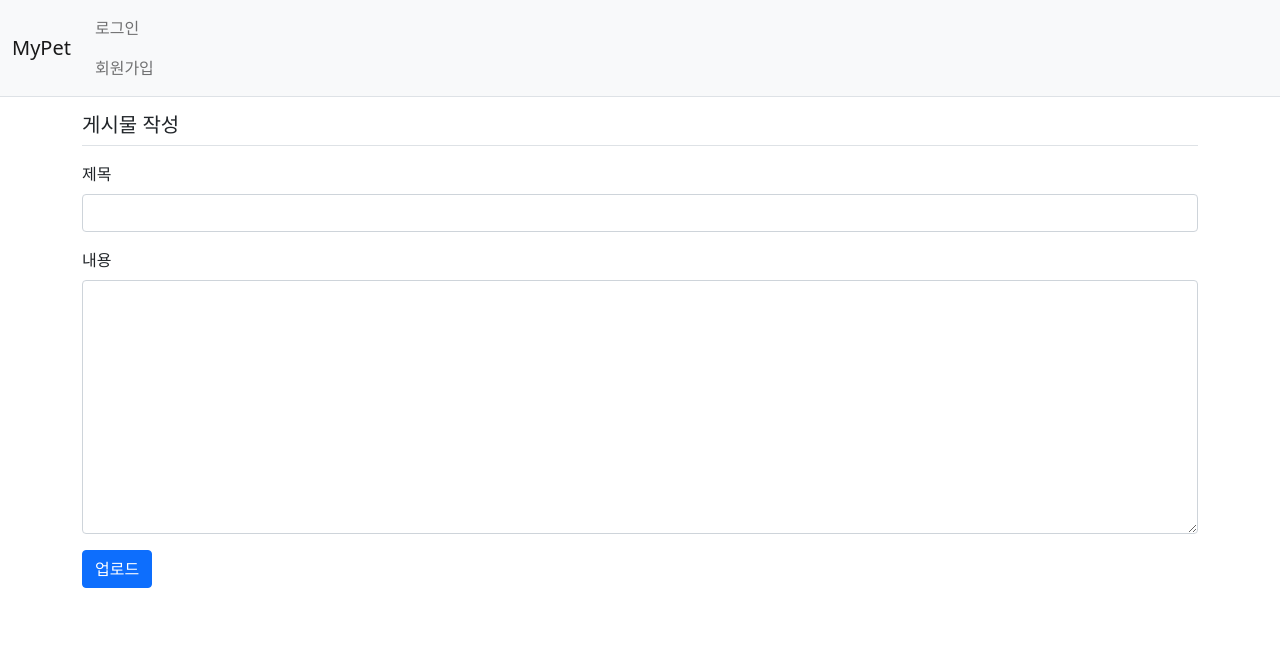
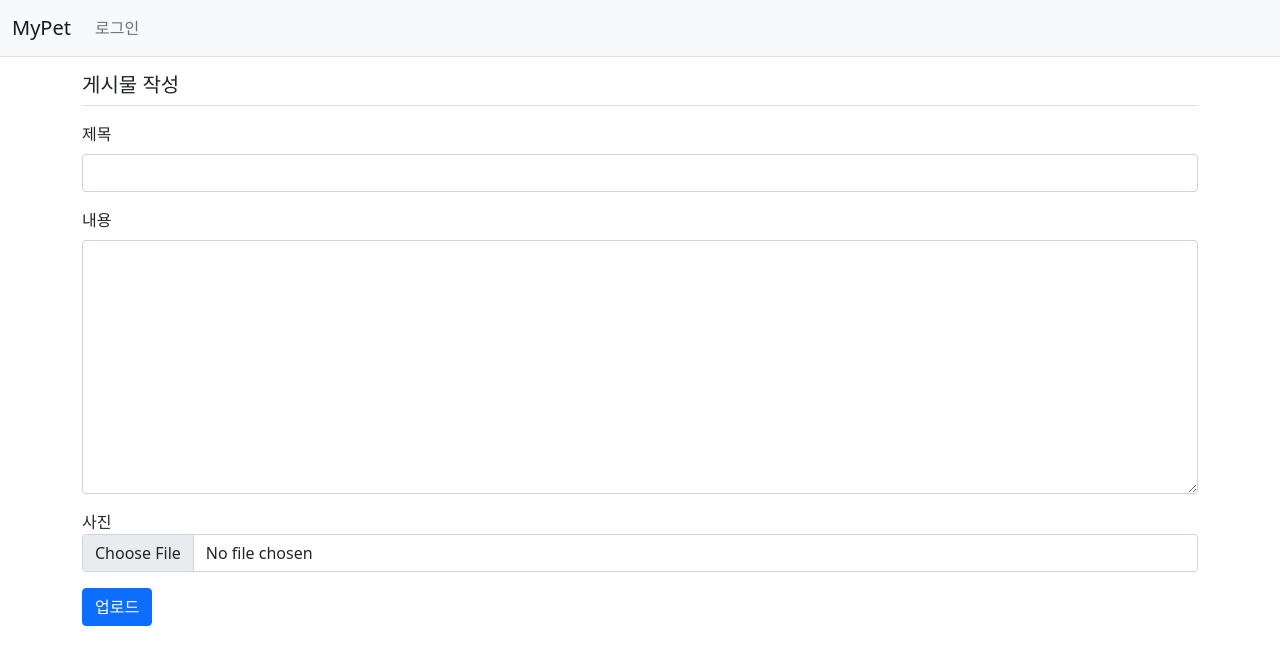
Before and after one commit to heojun990322/MyPet, a Django app: page /board/post/create/ in a window 1280 px wide. Shown: the top 665 px of the page. Run offline with Django 4.2, Linux system fonts and the light colour scheme; some libraries are stand-ins or nearby versions.

Commit message:
add image upload

```diff
--- a/board/forms.py
+++ b/board/forms.py
@@ -5,8 +5,9 @@ from board.models import Post
 class PostForm(forms.ModelForm):
     class Meta:
         model = Post  # 사용할 모델
-        fields = ['subject', 'content']  # PostForm에서 사용할 Post 모델의 속성
+        fields = ['subject', 'content', 'image']  # PostForm에서 사용할 Post 모델의 속성
         labels = {
             'subject': '제목',
             'content': '내용',
+            'image': '사진',
         }
--- a/board/models.py
+++ b/board/models.py
@@ -1,9 +1,13 @@
+from typing import Any, Dict, Tuple
 from django.db import models
+import os
+from django.conf import settings
 
 # Create your models here.
 class Post(models.Model):
     subject = models.CharField(max_length=200)
     content = models.TextField()
+    image = models.ImageField(upload_to="", blank=True, null=True)
     create_date = models.DateTimeField()
 
     def __str__(self):
--- a/board/views.py
+++ b/board/views.py
@@ -20,7 +20,7 @@ def detail(request, post_id):
 
 def post_create(request):
     if request.method == 'POST':
-        form = PostForm(request.POST)
+        form = PostForm(request.POST, request.FILES)
         if form.is_valid():
             post = form.save(commit=False)
             post.create_date = timezone.now()
--- a/config/urls.py
+++ b/config/urls.py
@@ -16,9 +16,15 @@ Including another URLconf
 """
 from django.contrib import admin
 from django.urls import path, include
+from django.conf.urls.static import static
+from django.conf import settings
+from board import views
 
 urlpatterns = [
     path('admin/', admin.site.urls),
     path('board/', include('board.urls')),
     path('common/', include('common.urls')),
+    path('', views.index, name='index'),  # '/' 에 해당되는 path
 ]
+
+urlpatterns += static(settings.MEDIA_URL, document_root=settings.MEDIA_ROOT) # media 경로 추가
--- a/templates/board/post_detail.html
+++ b/templates/board/post_detail.html
@@ -3,6 +3,9 @@
 <div class="container my-3">
     <h2 class="border-bottom py-2">{{ post.subject }}</h2>
     <div class="card my-3">
+        {% if post.image %}
+        <img class="card-img-top" src="{{ post.image.url }}" alt="Card image cap">
+        {% endif %}
         <div class="card-body">
             <div class="card-text" style="white-space: pre-line;">{{ post.content }}</div>
             <div class="d-flex justify-content-end">
--- a/templates/board/post_form.html
+++ b/templates/board/post_form.html
@@ -2,7 +2,7 @@
 {% block content %}
 <div class="container">
     <h5 class="my-3 border-bottom pb-2">게시물 작성</h5>
-    <form method="post">
+    <form method="post" enctype="multipart/form-data">
         {% csrf_token %}
         <!-- 오류표시 Start -->
         {% if form.errors %}
@@ -28,6 +28,10 @@
             <textarea class="form-control" name="content"
                       id="content" rows="10">{{ form.content.value|default_if_none:'' }}</textarea>
         </div>
+        <div class="mb-3">
+            <label for="image">사진</label>
+            <input type="file" class="form-control" name="image" id="image">
+        </div>
         <button type="submit" class="btn btn-primary">업로드</button>
     </form>
 </div>
--- a/templates/navbar.html
+++ b/templates/navbar.html
@@ -17,7 +17,6 @@
                     <a class="nav-link" href="{% url 'common:logout' %}">{{ user.username }} (로그아웃)</a>
                     {% else %}
                     <a class="nav-link" href="{% url 'common:login' %}">로그인</a>
-                    <a class="nav-link" href="#">회원가입</a>
                     {% endif %}
                 </li>
             </ul>
```
Also changed, not shown: config/settings.py (+6 -3 lines), board/migrations/0002_post_photo.py (added), board/migrations/0003_rename_photo_post_image.py (added), db.sqlite3.
